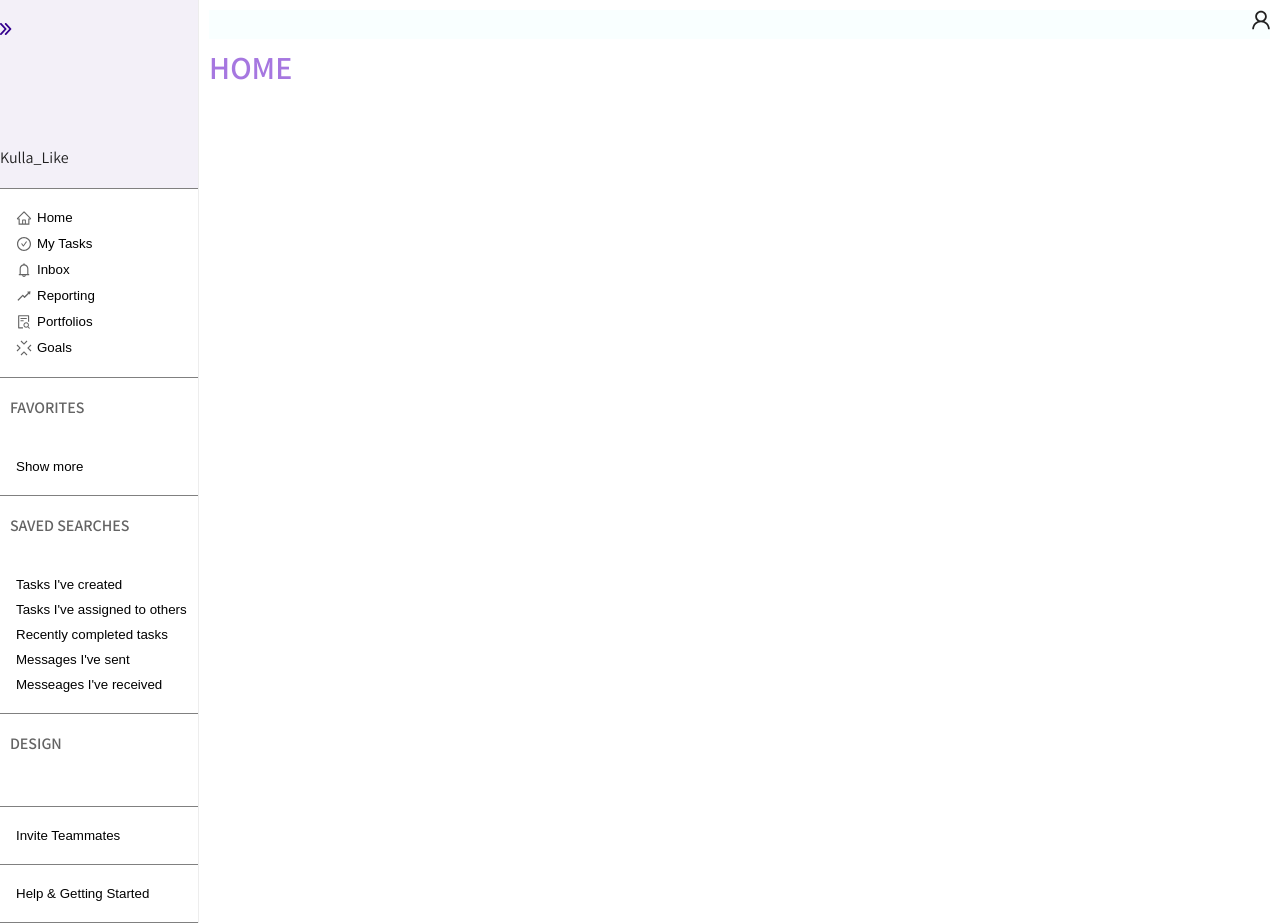
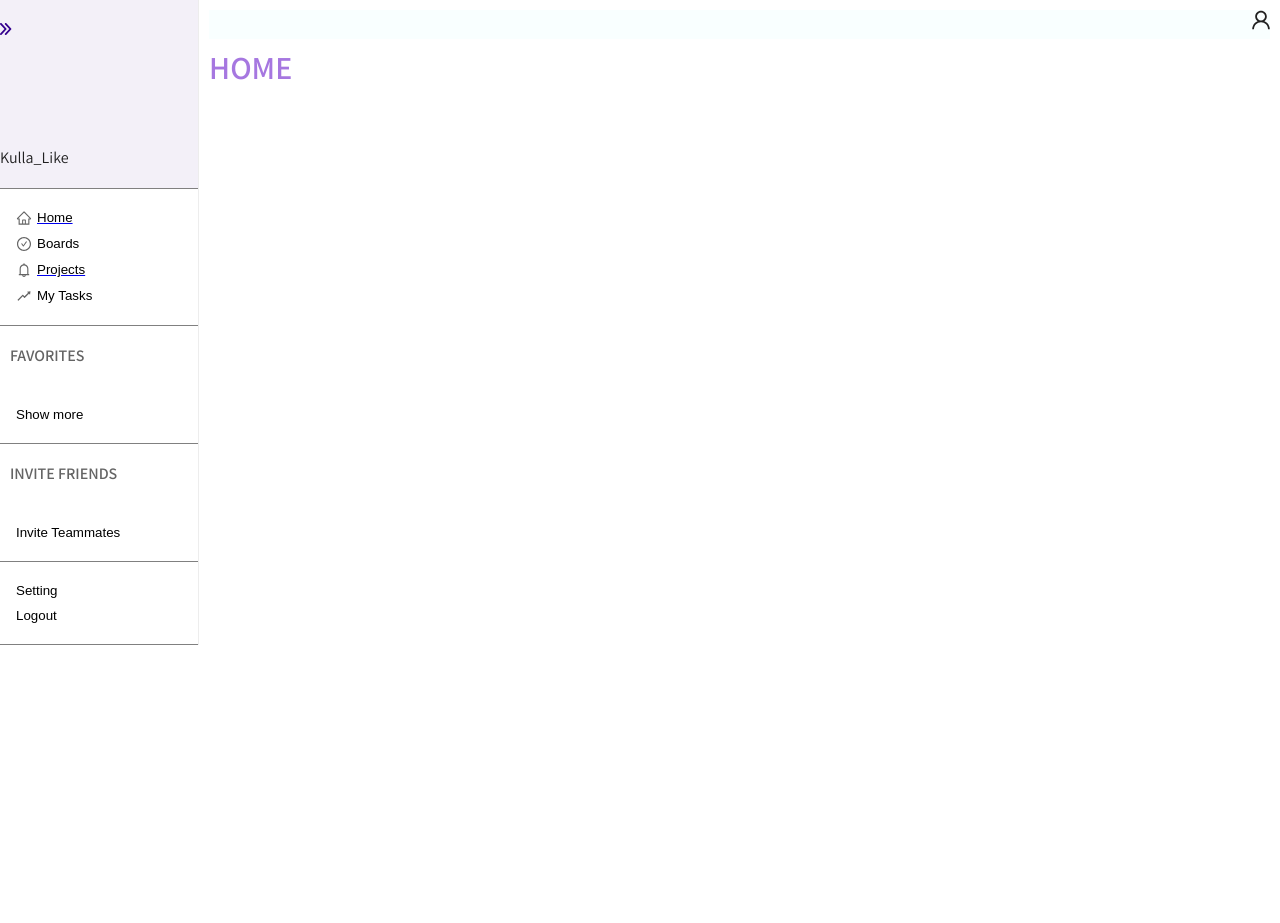
Before and after one commit to moriyaeldar/just_a_like, a React (Create React App) app in the folder client/: page / in a window 1280 px wide. Both pictures are taken after a click on the link 6 px from the left and 13 px from the top of the page. After the commit the page ends 800 px from the top, so only its background shows below. Built offline with nearby package versions, Linux system fonts and the light colour scheme.

Commit message:
Atlas connection

```diff
--- a/client/src/general/Sidebar/Sidebar.tsx
+++ b/client/src/general/Sidebar/Sidebar.tsx
@@ -8,6 +8,7 @@ import {
   AiOutlineRise,
   AiOutlineFileSearch,
 } from "react-icons/ai";
+import { Link } from "react-router-dom";
 import { GiConvergenceTarget } from "react-icons/gi";
 import { ReactComponent as Svg } from "../../assets/svg/logo.svg";
 import { ReactComponent as Open } from "../../assets/svg/open-icon.svg";
@@ -34,58 +35,45 @@ const Sidebar: FC = () => {
           <Svg />Kulla_Like
         </div>
         <div className="buttons-container">
+        <Link to="/">
           <button>
             <IconContext.Provider value={{ className: "icon" }}>
               <AiOutlineHome /> Home
             </IconContext.Provider>
           </button>
+          </Link>
           <button>
             <IconContext.Provider value={{ className: "icon" }}>
-              <AiOutlineCheckCircle /> My Tasks
+              <AiOutlineCheckCircle /> Boards
             </IconContext.Provider>
           </button>
+          <Link to="/projects">
+            <button>
+            <IconContext.Provider value={{ className: "icon" }}>
+              <AiOutlineBell /> Projects
+            </IconContext.Provider>
+          </button>
+          </Link>
           <button>
             <IconContext.Provider value={{ className: "icon" }}>
-              <AiOutlineBell /> Inbox
+              <AiOutlineRise /> My Tasks
             </IconContext.Provider>
           </button>
-          <button>
-            <IconContext.Provider value={{ className: "icon" }}>
-              <AiOutlineRise /> Reporting
-            </IconContext.Provider>
-          </button>
-          <button>
-            <IconContext.Provider value={{ className: "icon" }}>
-              <AiOutlineFileSearch /> Portfolios
-            </IconContext.Provider>
-          </button>
-          <button>
-            <IconContext.Provider value={{ className: "icon" }}>
-              <GiConvergenceTarget /> Goals
-            </IconContext.Provider>
-          </button>
+
         </div>
         <div className="favorites-container">
           <h4>Favorites</h4>
           {/* Favorite State Goes Here */}
           <button>Show more</button>
         </div>
-        <div className="saved-searches-container">
-          <h4>Saved Searches</h4>
-          <button>Tasks I've created</button>
-          <button>Tasks I've assigned to others</button>
-          <button>Recently completed tasks</button>
-          <button>Messages I've sent</button>
-          <button>Messeages I've received</button>
-        </div>
-        <div className="design-container">
-          <h4>Design</h4>
-        </div>
+
         <div className="invite-container">
+           <h4>Invite Friends</h4>
           <button>Invite Teammates</button>
         </div>
-        <div className="getting-started-container">
-          <button>Help & Getting Started</button>
+        <div className="setting-container">
+          <button>Setting</button>
+          <button>Logout</button>
         </div>
       </div>)}
    { !isMenuOpen&&(  <div className="mini-side-bar">
```
Also changed, not shown: 2 other files (tests, documents, lock files or other folders).
